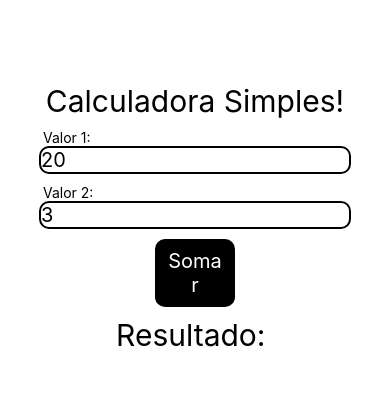
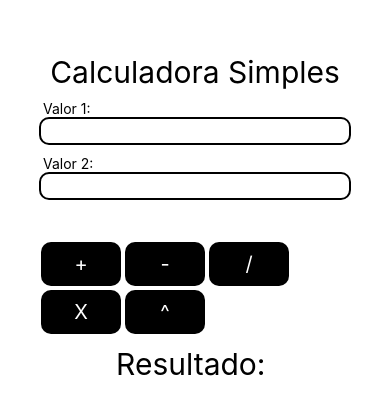
Before and after one commit to wallaceCoelho/project01_Etec, a React Native app: screen / in a window 390 px wide. Shown: the part 209-624 px from the top of the page. Built offline with nearby package versions, Linux system fonts and the light colour scheme.

Commit message:
Criação de mais funções de operações.

```diff
--- a/App.js
+++ b/App.js
@@ -6,14 +6,36 @@ export default function App() {//Permite que essa função seja exposta para tod
 	//REACT:
 	//usando react js Hooks usestate
 
-	const [valor1, setValor1] = useState(20);
-	const [valor2, setValor2] = useState(3);
+	const [valor1, setValor1] = useState();
+	const [valor2, setValor2] = useState();
 	const [resultado, setResultado] = useState();
+	let res;
 
 	function somar(){
-		let res = parseFloat(valor1) + parseFloat(valor2);
+		res = parseFloat(valor1) + parseFloat(valor2);
 		setResultado(res);
 	}
+
+	function subtrair(){
+		res = parseFloat(valor1) - parseFloat(valor2);
+		setResultado(res);
+	}
+
+	function dividir(){
+		res = parseFloat(valor1) / parseFloat(valor2);
+		setResultado(res);
+	}
+
+	function multi(){
+		res = parseFloat(valor1) * parseFloat(valor2);
+		setResultado(res);
+	}
+
+	function expo(){
+		res = parseFloat(valor1) ** parseFloat(valor2);
+		setResultado(res);
+	}
+
 	return (
 	  //Posso fechar as própias tags utiliando a / (<TextInput />)
 	  //As tags no React Native sempre iniciam com letras maiúsculas
@@ -22,7 +44,7 @@ export default function App() {//Permite que essa função seja exposta para tod
 //Marcação de texto:
 	<View style={styles.container}>
 		<View style={styles.bloco}>
-      		<Text style={styles.titulo}>Calculadora Simples!</Text>
+      		<Text style={styles.titulo}>Calculadora Simples</Text>
       	</View>
 		<View style={styles.bloco}>
 			<Text> Valor 1: </Text>
@@ -42,12 +64,39 @@ export default function App() {//Permite que essa função seja exposta para tod
 				keyboardType="numeric"
 			/>
 		</View>
-		<View style={styles.bloco}>
+		<View style={styles.blocoBtn}>
 			<TouchableOpacity
 				style={styles.botao}
 				onPress = {somar}>
 
-				<Text style={styles.textoBotao}>Somar</Text>
+				<Text style={styles.textoBotao}>+</Text>
+			</TouchableOpacity>
+
+			<TouchableOpacity
+				style={styles.botao}
+				onPress = {subtrair}>
+
+				<Text style={styles.textoBotao}>-</Text>
+			</TouchableOpacity>
+
+			<TouchableOpacity
+				style={styles.botao}
+				onPress = {dividir}>
+
+				<Text style={styles.textoBotao}>/</Text>
+			</TouchableOpacity>
+
+			<TouchableOpacity
+				style={styles.botao}
+				onPress = {multi}>
+
+				<Text style={styles.textoBotao}>X</Text>
+			</TouchableOpacity>
+			<TouchableOpacity
+				style={styles.botao}
+				onPress = {expo}>
+
+				<Text style={styles.textoBotao}>^</Text>
 			</TouchableOpacity>
 		</View>
 		<View style={styles.bloco}>
@@ -62,6 +111,7 @@ export default function App() {//Permite que essa função seja exposta para tod
 //Estilização:
 const styles = StyleSheet.create({
 	container: {
+		overflow: 'hidden',
 		flex: 1,
 		justifyContent: 'center',
 		alignItens: 'center',
@@ -69,8 +119,19 @@ const styles = StyleSheet.create({
 	bloco: {
 		marginTop: 10,
 		width: '80%',
-		marginLeft:'10%'
+		marginLeft:'10%',
+		justifyContent: 'center'
 	},
+	blocoBtn: {
+		position: 'relative',
+		display: 'flex',
+		flexDirection: 'row',
+		flexWrap: 'wrap',
+		marginTop: 40,
+		width: '80%',
+		marginLeft: '10%'
+	},
+
 	titulo: {
 		fontSize: 30,
 		textAlign: 'center'
@@ -84,7 +145,7 @@ const styles = StyleSheet.create({
 		backgroundColor: '#000',
 		padding: 10,
 		width: 80,
-		margin: 'auto',
+		margin: 2,
 		borderRadius: 10
 	},
 	textoBotao: {
```
